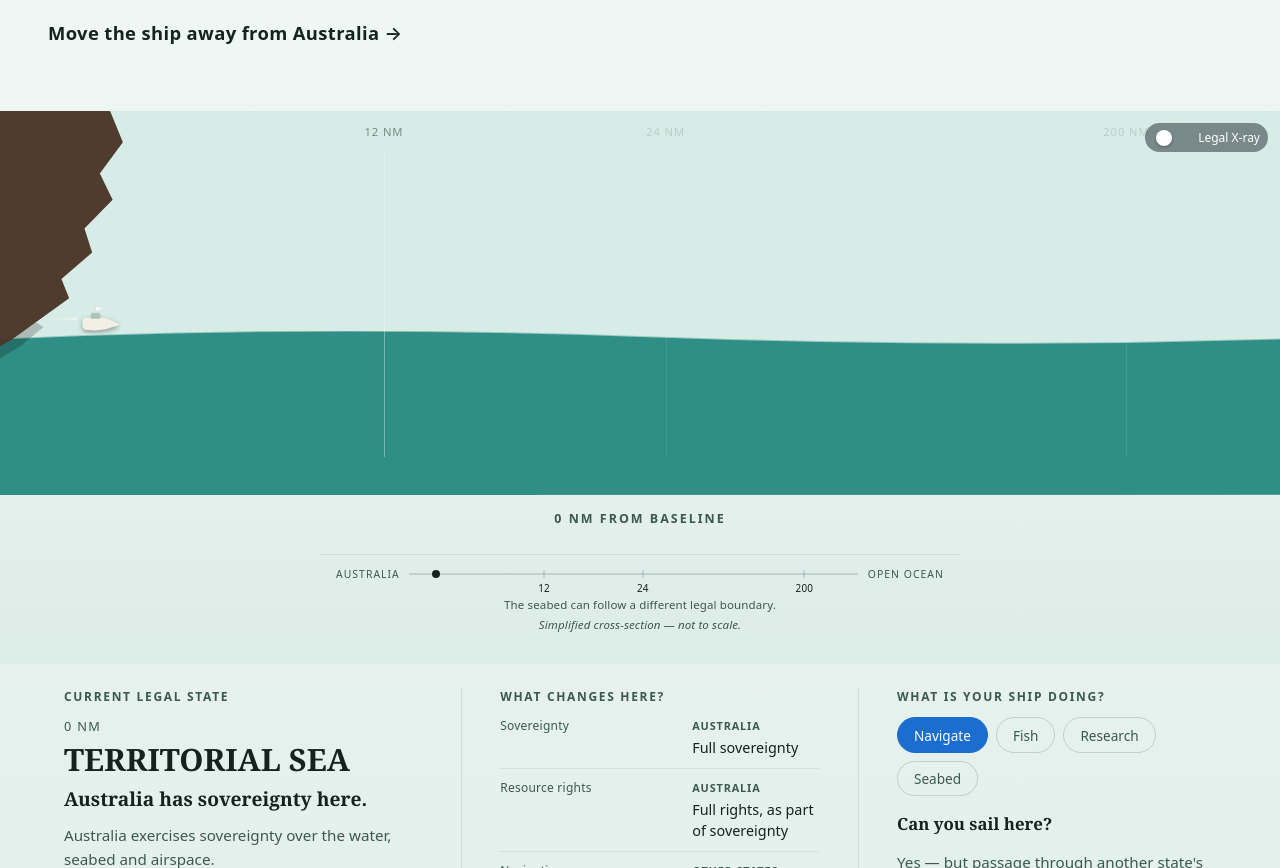
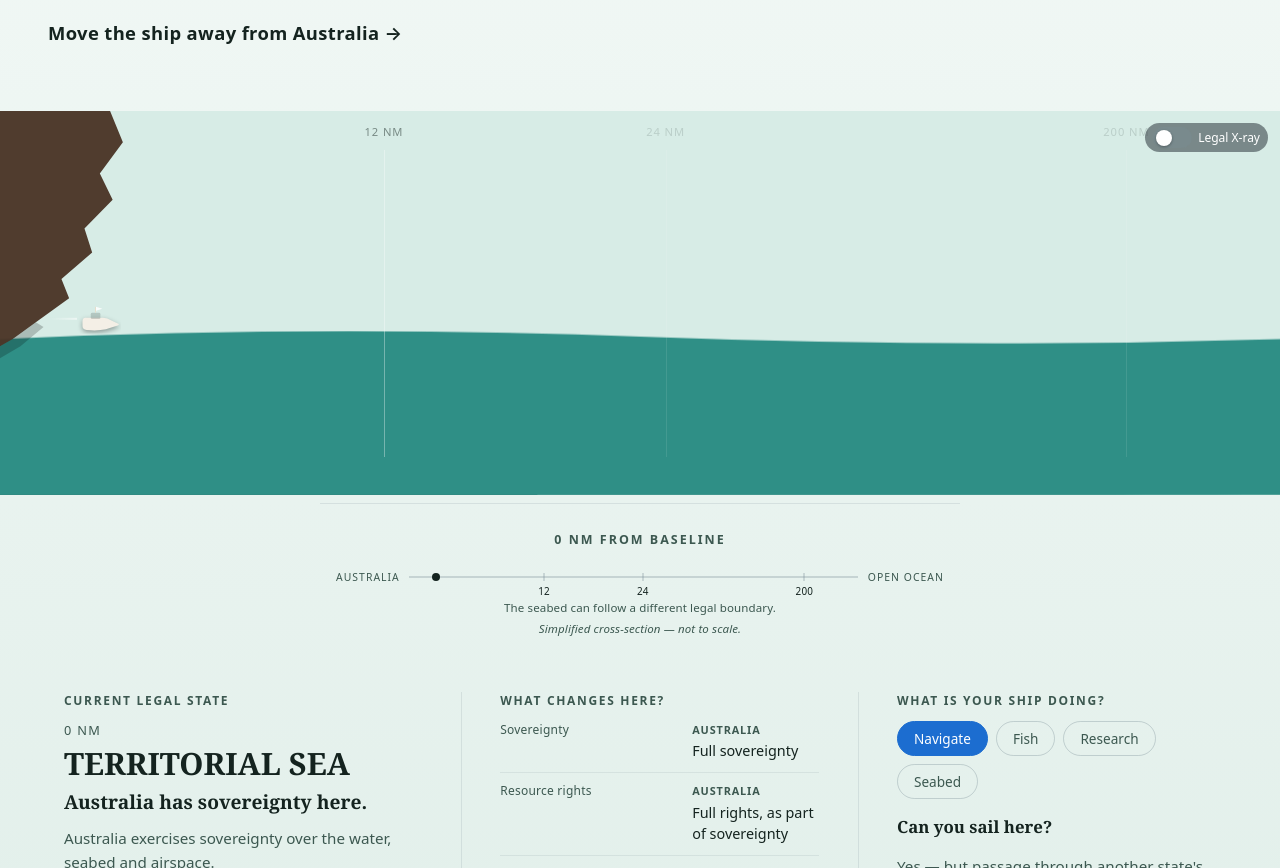
Before and after one commit to comp4020-agentic-coding-studio/comp4020-ass1-kyle-zjy, a website built with Vite: page index.html in a window 1280 px wide. Shown: the part 409-1277 px from the top of the page. Built offline with nearby package versions, Linux system fonts and the light colour scheme.

Commit message:
Scope sticky to .ocean-sticky (scene only), not the whole .ocean section
.ocean reverts to a plain, unpositioned container. .ocean-sticky now
carries position:sticky;top:0;z-index:50 so only the interactive scene
(ship, boundaries, Legal X-ray) pins to the top on scroll.

To make that true, the distance readout and approach hint moved out of
.ocean-sticky (where they'd have been dragged along as part of the
pinned unit) and into .ocean-meta, alongside the ruler and notes they
already sit next to — all of that now scrolls normally beneath the
pinned scene, per the requirement that only the scene stays fixed.

No width/height changes to any element: neither .ocean nor
.ocean-sticky needs a full-bleed breakout since no ancestor (main,
body, html) sets a max-width — .ocean-scene's own width:100% already
reaches both edges. Re-checked overflow on main/body/html: still none
of them set overflow-x/y in a way that would make them (rather than
the viewport) the nearest scrolling ancestor for .ocean-sticky.

```diff
--- a/index.html
+++ b/index.html
@@ -125,12 +125,12 @@
             aria-label="Distance of ship from Australian baseline, in nautical miles"
           />
         </div>
-
-        <p class="distance-readout"><span id="distance-value">0</span> NM FROM BASELINE</p>
-        <p class="approach-hint" id="approach-hint" aria-hidden="true"></p>
        </div>
 
         <div class="ocean-meta">
+          <p class="distance-readout"><span id="distance-value">0</span> NM FROM BASELINE</p>
+          <p class="approach-hint" id="approach-hint" aria-hidden="true"></p>
+
           <div class="progress-ruler" aria-hidden="true">
             <span class="ruler-label">Australia</span>
             <span class="ruler-track">
--- a/styles.css
+++ b/styles.css
@@ -135,22 +135,21 @@ a {
 }
 
 .ocean {
-  /* Sticky + full-bleed on the whole section (not just #ocean-scene), so
-     the scene, distance readout and the ruler/notes footer under it all
-     pin together as one unit once the hero scrolls past. width: 100vw
-     plus the negative auto-margins is the standard full-bleed-inside-a-
-     non-full-width-ancestor pattern; body's overflow-x: hidden (below)
-     clips the sliver of horizontal overflow it can introduce on browsers
-     that don't subtract the scrollbar from 100vw, instead of it producing
-     an actual horizontal scrollbar. */
+  /* Plain, unpositioned container — no ancestor here constrains width
+     (main/body/html carry no max-width), so .ocean-scene's own
+     width: 100% below already reaches both viewport edges without any
+     full-bleed breakout on .ocean itself. */
+  padding: 0 0 clamp(1rem, 3vw, 2rem);
+}
+
+.ocean-sticky {
+  /* Only the interactive scene (ship, boundaries, X-ray) pins to the
+     top; the distance readout, ruler, and notes now live in
+     .ocean-meta below and scroll normally. Nothing constrains this
+     wrapper's width either, so it's already edge-to-edge like .ocean. */
   position: sticky;
   top: 0;
   z-index: 50;
-  width: 100vw;
-  margin-right: calc(50% - 50vw);
-  margin-left: calc(50% - 50vw);
-  padding: 0 0 clamp(1rem, 3vw, 2rem);
-  background: linear-gradient(180deg, var(--page-top), var(--page-bottom));
 }
 
 .ocean-scene {
@@ -167,12 +166,13 @@ a {
 
 /* Desktop-only: cap the scene's own box height so the ocean occupies
    roughly half the viewport, leaving the info grid visible below it once
-   .ocean is pinned. Width stays an explicit 100% (of an unpadded ancestor
-   chain all the way to <body>) rather than "auto", so the box spans
-   edge-to-edge instead of being derived from height via aspect-ratio —
-   with both width and height explicit, aspect-ratio has no effect, which
-   is intentional here. All ship/boundary/xray positioning inside the
-   scene is percentage-based, so this cannot affect drag math — it only
+   .ocean-sticky is pinned. Width stays an explicit 100% (of an unpadded
+   ancestor chain all the way to <body>) rather than "auto", so the box
+   spans edge-to-edge instead of being derived from height via
+   aspect-ratio — with both width and height explicit, aspect-ratio has
+   no effect, which is intentional here. All ship/boundary/xray
+   positioning inside the scene is percentage-based, so this cannot
+   affect drag math — it only
    changes the box the percentages resolve against. Gated to widths above
    the existing mobile breakpoint so phone sizing is untouched. */
 @media (width >= 601px) {
```
